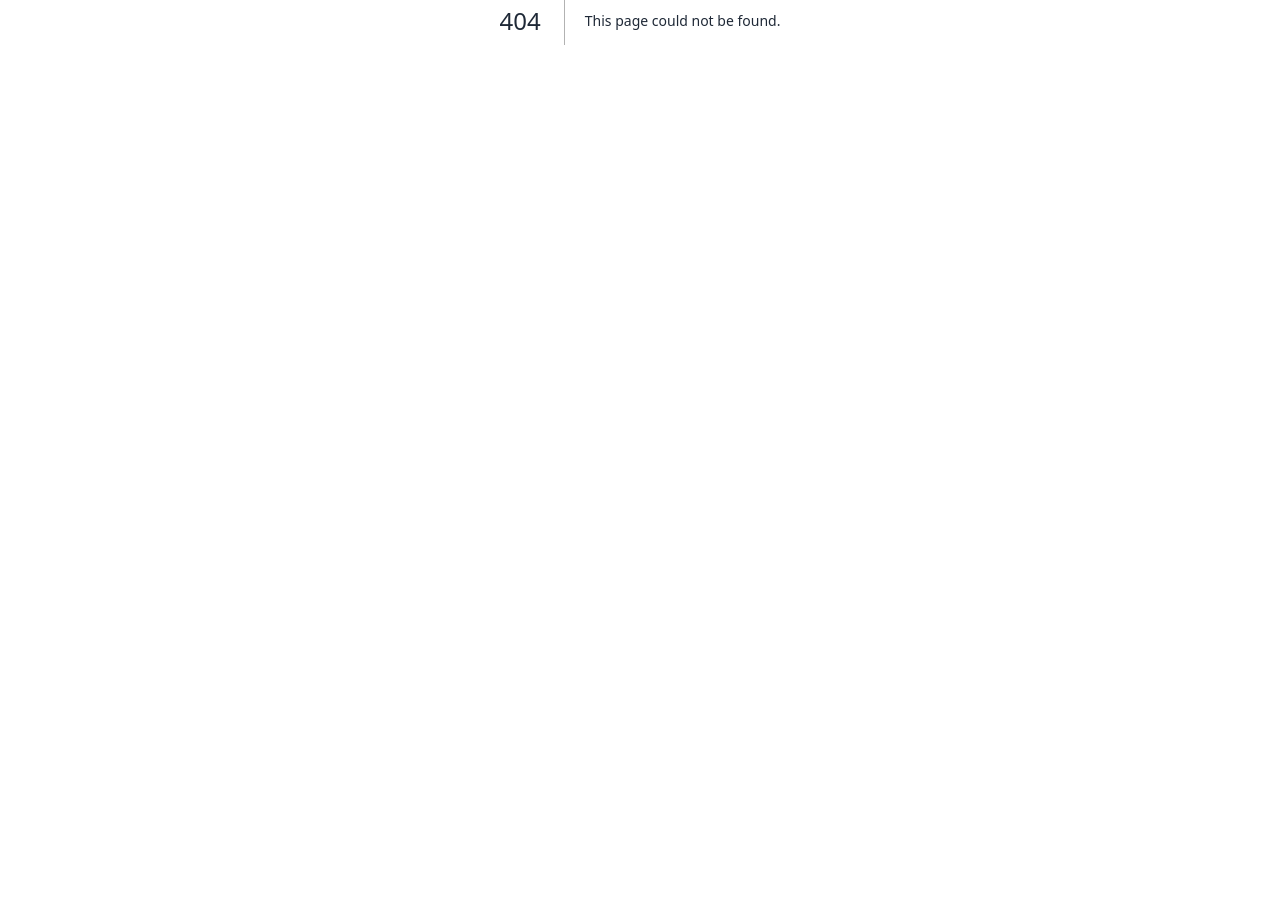
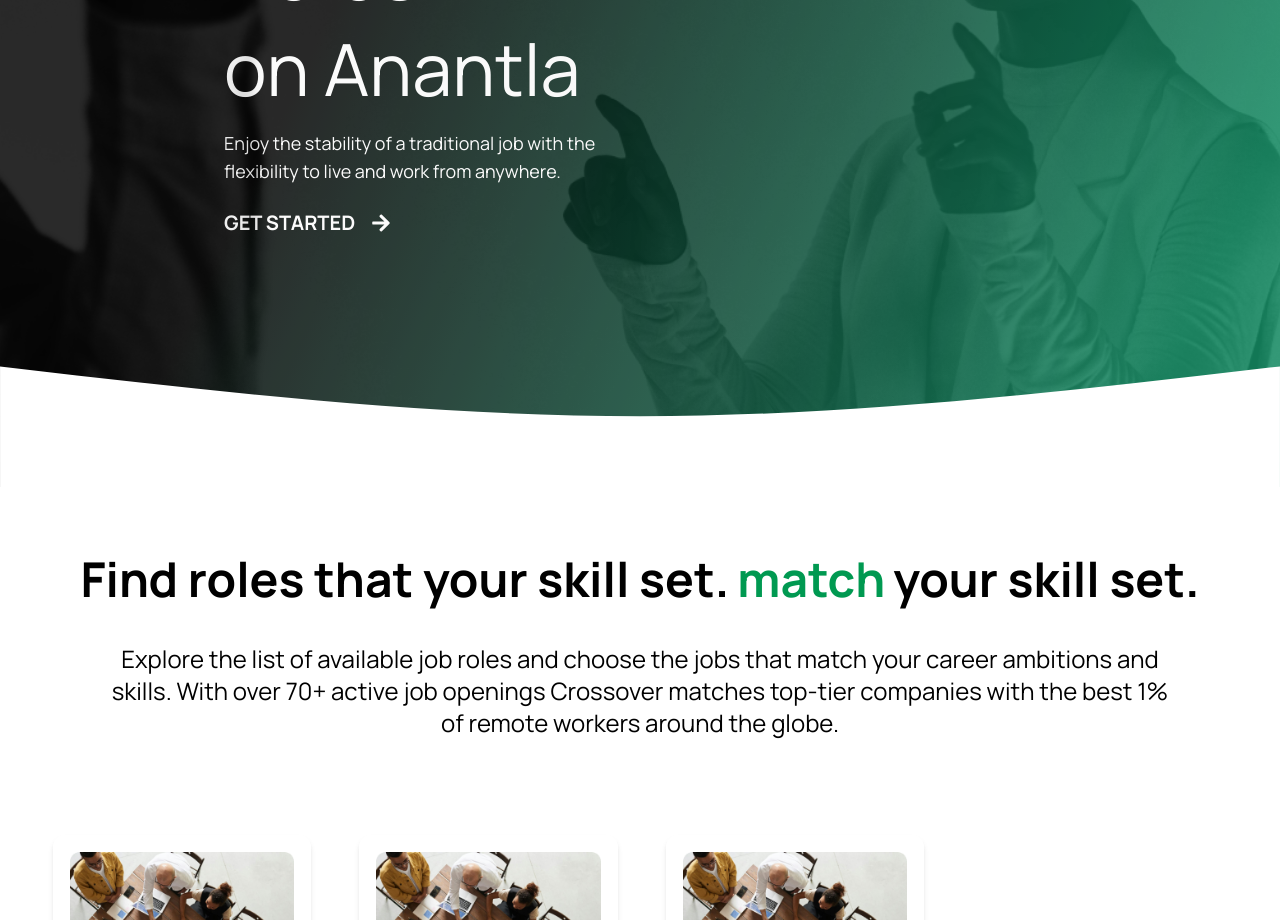
Before and after one commit to rockyerl/anantla, a Next.js app: page /for-jobseekers in a window 1280 px wide. Before the commit this address had no page. Shown: the part 380-1300 px from the top of the page. Before the commit the page ends 800 px from the top, so only its background shows below. Built offline with nearby package versions, Linux system fonts and the light colour scheme.

Commit message:
feat: make for job seekers

```diff
--- /dev/null
+++ b/components/forJobSeekers/ForJobSeekersComponent.tsx
@@ -0,0 +1,129 @@
+import assetConstants from "@/utils/assetConstants";
+import Image from "next/image";
+import { FaArrowRight } from "react-icons/fa";
+import { motion } from "framer-motion";
+import { BsArrowRightShort } from "react-icons/bs";
+
+const ForJobSeekersComponent = () => {
+  return (
+    <div className="min-h-screen">
+      <section className="h-[110vh] gradient-primary relative">
+        <div>
+          <div className="absolute inset-0 opacity-20 left-0 top-0">
+            <div className="h-full">
+              <Image
+                src={assetConstants.banner}
+                alt="hero"
+                className="w-full h-full object-cover"
+                fill
+              />
+            </div>
+          </div>
+          <div className="absolute bottom-0 left-0 right-0">
+            <svg xmlns="http://www.w3.org/2000/svg" viewBox="0 0 1440 280">
+              <path
+                fill="#ffffff"
+                fillOpacity="1"
+                d="M0,140C240,168,480,196,720,196C960,196,1200,168,1440,140L1440,280L0,280Z"
+              ></path>
+            </svg>
+          </div>
+          <div className="absolute bottom-0 left-0 right-0 bg-white h-1"></div>
+        </div>
+        <div className="h-full w-1/3 flex flex-col justify-center items-start gap-6 mx-56">
+          <span className="text-white text-7xl font-bold">Explore Roles</span>
+          <span className="text-white text-7xl ">on Anantla</span>
+          <div>
+            <span className="text-white text-lg">
+              Enjoy the stability of a traditional job with the flexibility to
+              live and work from anywhere.
+            </span>
+          </div>
+          <div className="flex justify-center items-center">
+            <span className="text-white text-xl font-bold mr-4">
+              GET STARTED
+            </span>
+            <FaArrowRight color="white" size={20} />
+          </div>
+        </div>
+      </section>
+      <section className="w-11/12 m-auto">
+        <div className="w-full lg:px-14 px-4 lg:py-16 py-4 flex flex-col justify-between items-center relative m-auto top-0 16 text-black">
+          <div>
+            <span className="lg:text-5xl text-3xl font-bold text-nowrap text-black ">
+              Find roles that your skill set.
+            </span>
+            <span className="lg:text-5xl text-3xl font-bold text-nowrap text-primary mx-2">
+              match
+            </span>
+            <span className="lg:text-5xl text-3xl font-bold text-nowrap text-black">
+              your skill set.
+            </span>
+          </div>
+          <span className="w-full mt-10 text-2xl text-center ">
+            Explore the list of available job roles and choose the jobs that
+            match your career ambitions and skills. With over 70+ active job
+            openings Crossover matches top-tier companies with the best 1% of
+            remote workers around the globe.
+          </span>
+        </div>
+        <div className="w-full flex mt-8 gap-12 flex-wrap">
+          {[
+            { title: "IT JOB TRAINING", image: assetConstants.services },
+            { title: "DESIGN", image: assetConstants.services },
+            { title: "DEVELOPMENT", image: assetConstants.services },
+            { title: "IT CONSULTANT", image: assetConstants.services },
+            { title: "IT JOB TRAINING", image: assetConstants.services },
+            { title: "DESIGN", image: assetConstants.services },
+            { title: "DEVELOPMENT", image: assetConstants.services },
+            { title: "IT CONSULTANT", image: assetConstants.services },
+            { title: "IT JOB TRAINING", image: assetConstants.services },
+            { title: "DESIGN", image: assetConstants.services },
+            { title: "DEVELOPMENT", image: assetConstants.services },
+            { title: "IT CONSULTANT", image: assetConstants.services },
+          ].map((feature, index) => (
+            <div
+              key={index}
+              className="lg:w-[22%] md:w-[48%] w-full rounded-xl"
+            >
+              <div className="rounded-xl border border-white py-4 px-4 h-full flex items-end flex-col justify-between shadow-md">
+                <div className="rounded-lg mb-4">
+                  <Image
+                    src={feature.image}
+                    alt={feature.title}
+                    width={400}
+                    height={200}
+                  />
+                </div>
+                <div className="block">
+                  <h3 className="text-xl font-bold text-primary">
+                    {feature.title}
+                  </h3>
+                  <div className="mt-4">
+                    <p className="text-sm mt-2">
+                      Lorem ipsum dolor sit amet, consectetur adipiscing elit.
+                      Sed do eiusmod tempor incididunt ut labore et dolore magna
+                      aliqua.
+                    </p>
+                  </div>
+                </div>
+                <div className="w-full flex justify-between items-center mt-4">
+                  <span>LEARN MORE</span>
+                  <button
+                    type="button"
+                    title="learn"
+                    className="px-4 py-2 rounded-md "
+                  >
+                    <BsArrowRightShort size={28} />
+                  </button>
+                </div>
+              </div>
+            </div>
+          ))}
+        </div>
+      </section>
+    </div>
+  );
+};
+
+export default ForJobSeekersComponent;
--- /dev/null
+++ b/containers/forJobSeekers/ForJobSeekersContainer.tsx
@@ -0,0 +1,12 @@
+import Layout from "@/components/_shared/core/layout";
+import ForJobSeekersComponent from "@/components/forJobSeekers/ForJobSeekersComponent";
+
+const ForJobSeekersContainer = () => {
+  return (
+    <Layout>
+      <ForJobSeekersComponent />
+    </Layout>
+  );
+};
+
+export default ForJobSeekersContainer;
--- /dev/null
+++ b/pages/for-jobseekers/index.tsx
@@ -0,0 +1,5 @@
+import ForJobSeekersContainer from "@/containers/forJobSeekers/ForJobSeekersContainer";
+
+export default function ForJobSeekers() {
+  return <ForJobSeekersContainer />;
+}
```
